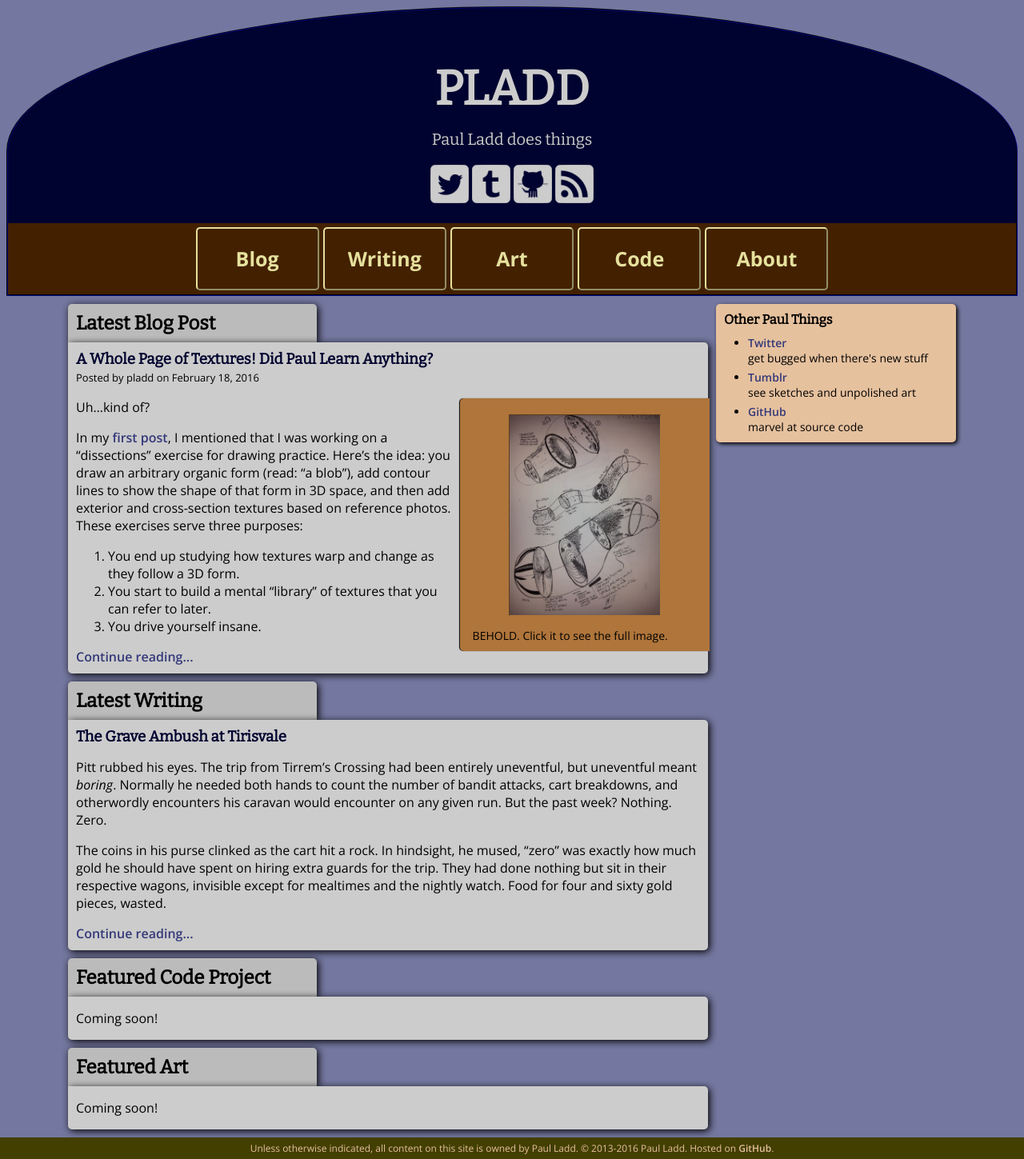
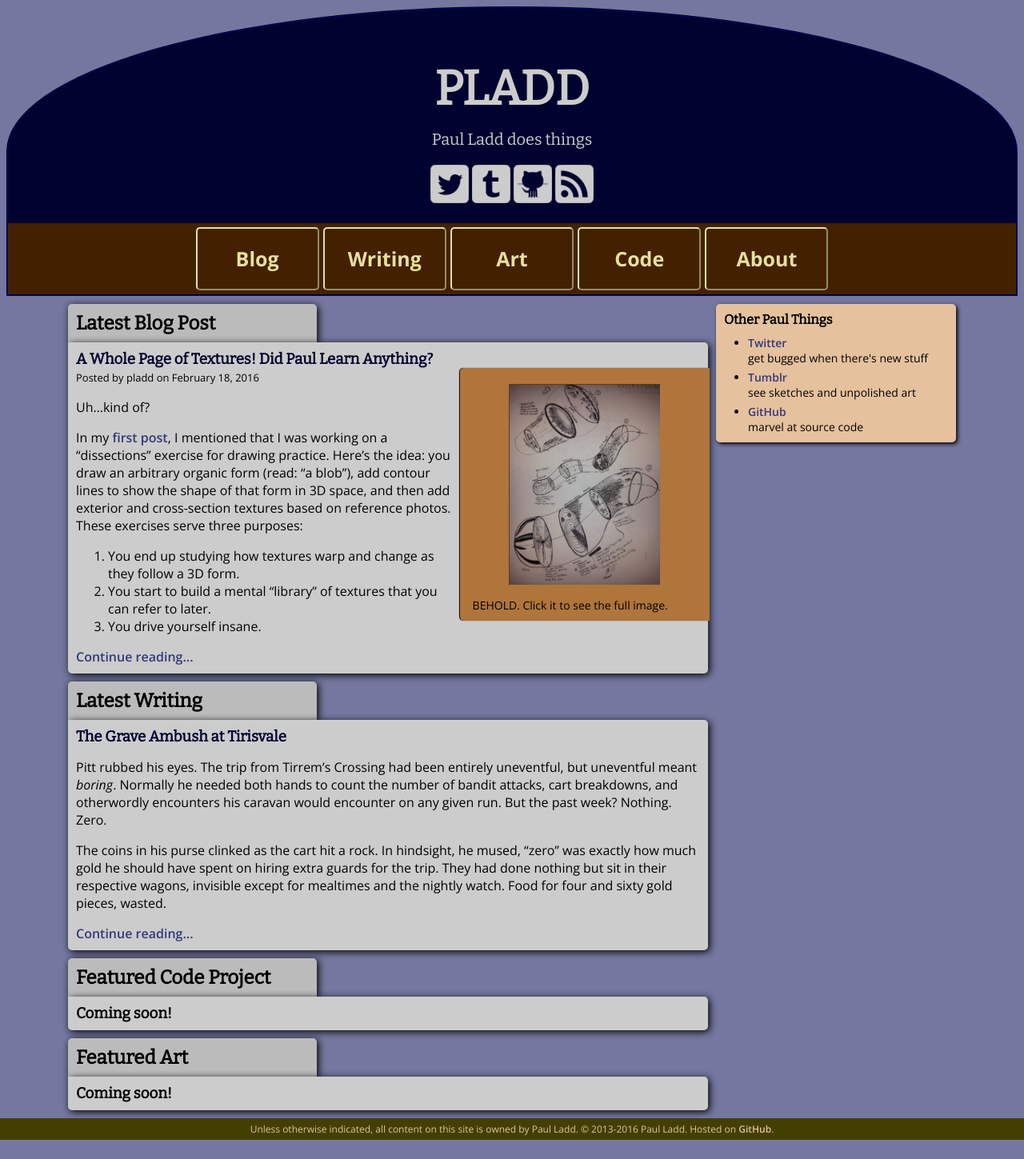
Before and after one commit to itspladd/personal-website-old, a Jekyll site: the page built from index.html, in a window 1280 px wide. Shown: the whole page at 80% size. Built offline with Jekyll 4.4.1, drawn with Linux system fonts in a browser that asks for light colours; after the commit the page ends 1425 px from its top, so only the background shows below that.

Commit message:
Removed <p> from around front page excerpts

```diff
--- a/index.html
+++ b/index.html
@@ -21,7 +21,7 @@
         {% assign frontblogpost = site.categories.blog[0] %}
         <h3><a href="{{ frontblogpost.url }}">{{ frontblogpost.title }}</a></h3>
         <span class="date-author">Posted by {{ site.categories.blog[0].author }} on {{ site.categories.blog[0].date | date: '%B %d, %Y' }}</span>
-        <p>{{ site.categories.blog[0].excerpt }}</p>
+        {{ site.categories.blog[0].excerpt }}
         <a href="{{ site.categories.blog[0].url }}">Continue reading...</a>
 
     </article>
@@ -34,7 +34,7 @@
 <section class="tabbed">
     <article>
         <h3><a href="{{ site.categories.writing[0].url }}">{{ site.categories.writing[0].title }}</a></h3>
-        <p>{{ site.categories.writing[0].excerpt }}</p>
+        {{ site.categories.writing[0].excerpt }}
         <a href="{{ site.categories.writing[0].url }}">Continue reading...</a>
     </article>
 </section>
@@ -45,7 +45,7 @@
 
 <section class="tabbed">
     <article>
-        <p>Coming soon!</p>
+        <h3>Coming soon!</h3>
     </article>
 </section>
 
@@ -55,6 +55,6 @@
 
 <section class="tabbed">
     <article>
-        <p>Coming soon!</p>
+        <h3>Coming soon!</h3>
     </article>
 </section>
```
